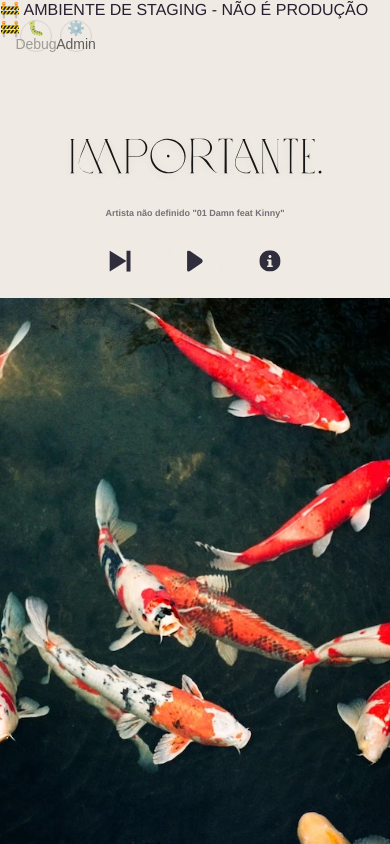
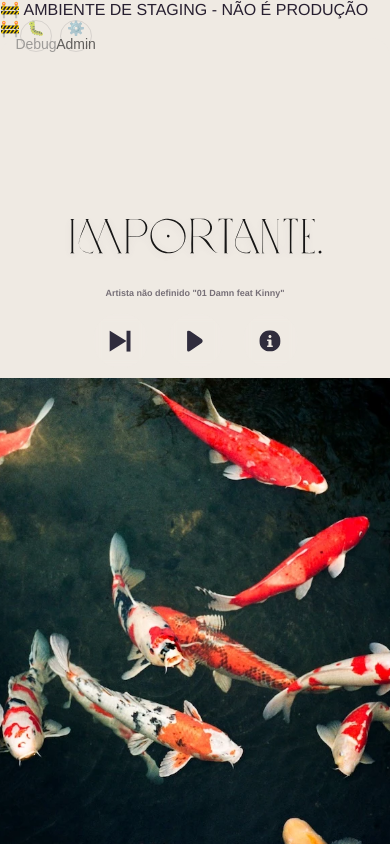
Before and after one commit to DeepDevPro/radio-importante-pwa, a website built with Vite: page index.html in a window 390 px wide. Built offline with nearby package versions, Linux system fonts and the light colour scheme; no server answers.

Commit message:
feat: aumentar margin-top do main logo para 180px mobile

```diff
--- a/index.html
+++ b/index.html
@@ -540,7 +540,7 @@
 
         /* Juntar elementos e trazer mais pra baixo */
         .artwork {
-          margin-top: 100px; /* Distanciar do topo */
+          margin-top: 180px; /* Distanciar do topo (100px + 80px) */
           margin-bottom: 0px; /* Colar no bloco de metadados (10px - 10px = 0px) */
         }
 
```
Also changed, not shown: prod_index.html (+1 -1 lines), staging_index.html (+1 -1 lines).
